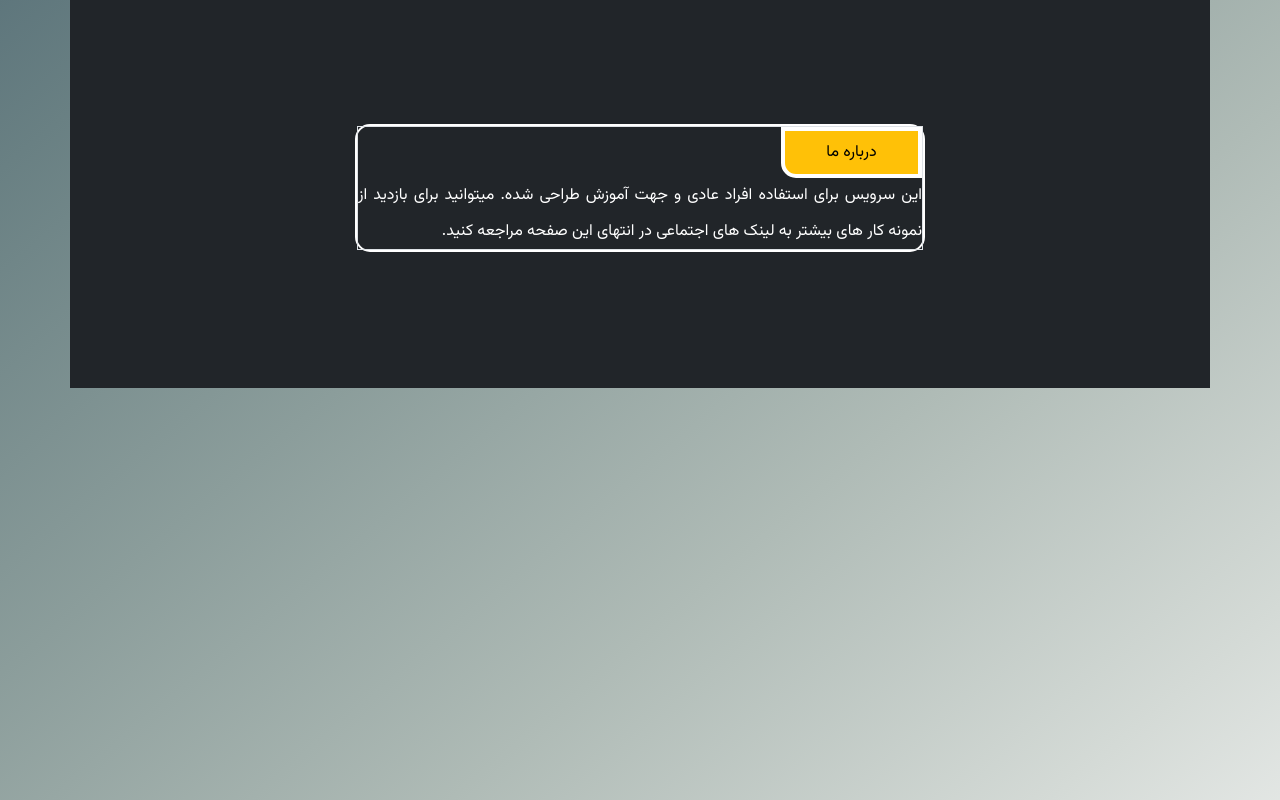
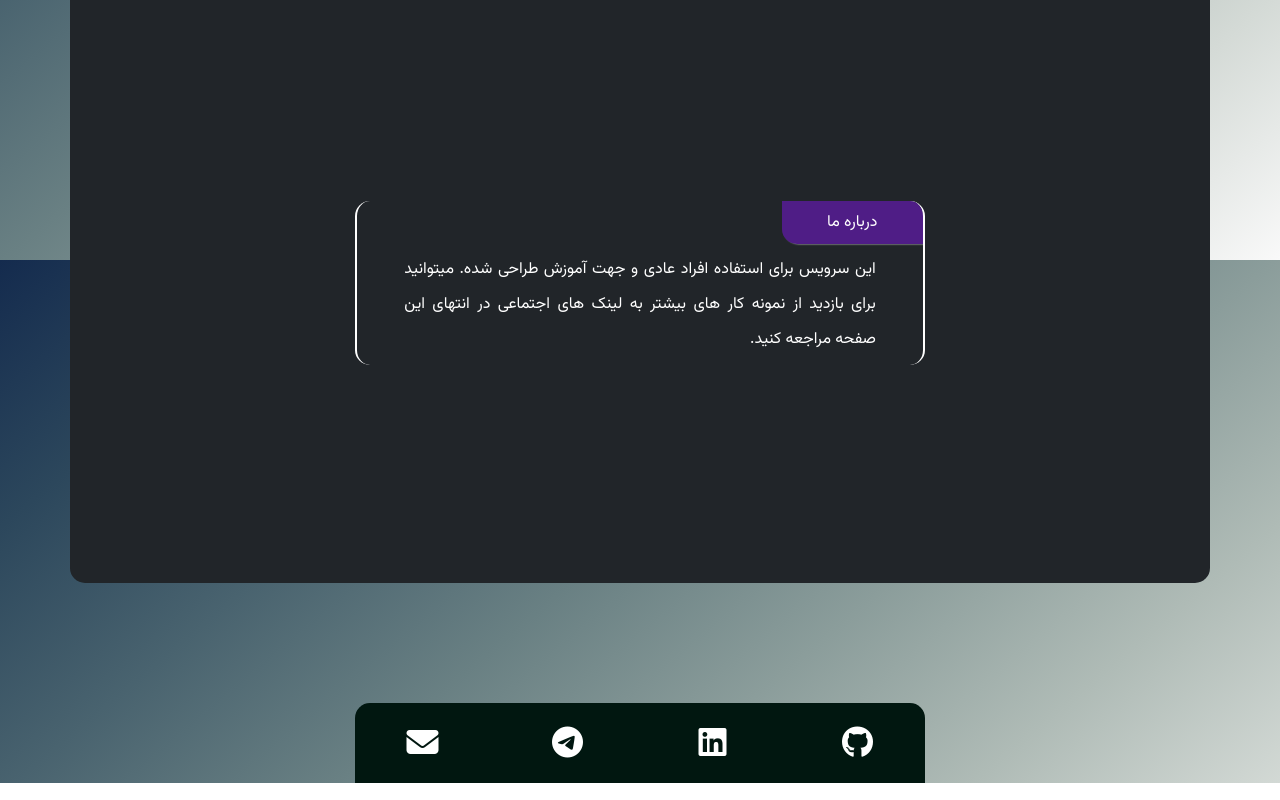
Before and after one commit to alireza-baqeri/Card-Face-Generator, a plain HTML site: page index.html in a window 1280 px wide. Shown: the part 1340-2140 px from the top of the page. Drawn offline with Linux system fonts and the light colour scheme; a web font is replaced by a local one.

Commit message:
the UI part is now finished, let's go for the Fucntionality part

```diff
--- a/assets/css/assets/footer.css
+++ b/assets/css/assets/footer.css
@@ -1,15 +1,57 @@
-.about-us-section{
+.about-us-section {
     line-height: 2.2;
     text-align: justify;
     border-radius: 15px;
-    border: 2px solid #ffffff;
+    /*border-top: 1px solid #ffffff;*/
+    border-right: 2px solid #ffffff;
+    border-left: 2px solid #ffffff;
+    /*border-bottom: 1px solid #ffffff;*/
+    overflow: hidden;
 }
-.about-us-section h3{
-    border: 4px solid white;
-    border-radius: 0  0 0 15px;
-    color: black;
+
+.about-us-section h3 {
+    /*border: 4px solid white;*/
+    border-radius: 0 0 0 15px;
+    color: #ffffff;
     /*font-size: 24px;*/
+    background: #4f1d86;
+    box-shadow: 2px 0 2px #ffffff;
 }
-.about-us-section div{
+
+.about-us-section div {
     /*font-size: 1.2rem;*/
 }
+
+
+/*body, .container, .row {*/
+/*    overflow-x: hidden;*/
+/*    max-width: 100%;*/
+/*    box-sizing: border-box;*/
+/*}*/
+
+/*img {*/
+/*    max-width: 100%;*/
+/*    height: auto;*/
+/*}*/
+.footer ul {
+    border-radius: 15px 15px 0 0;
+    background: #011710;
+
+}
+
+.footer ul li a i::before {
+    font-size: 32px;
+    color: white;
+    transition: .3s;
+}
+
+.footer ul li a i:hover::before {
+    font-size: 50px;
+    color: #ecd240;
+
+}
+
+/*.i-custom-class::before {*/
+/*    font-size: 26px !important;*/
+/*    */
+/*}*/
--- a/assets/css/assets/menu.css
+++ b/assets/css/assets/menu.css
@@ -69,7 +69,7 @@
     padding: 0.6em 2em;
     border: none;
     outline: none;
-    color: rgb(۰, ۰, ۰);
+    /*color: rgb(۰, ۰, ۰);*/
     background: #111;
     cursor: pointer;
     position: relative;
--- a/assets/css/assets/plans.css
+++ b/assets/css/assets/plans.css
@@ -1,7 +1,7 @@
 /*⬇️ Here starts the container*/
-.section-1 {
-    border-radius: 15px 15px 0 0;
-}
+/*.section-1 {*/
+/*    border-radius: 15px 15px 0 0;*/
+/*}*/
 
 /*⬇️the title of the page*/
 .h1-title {
@@ -108,3 +108,7 @@
     background-color: #0d1d5e;
     color: white;
 }
+
+.section-3 {
+    border-radius: 15px;
+}
--- a/assets/css/style.css
+++ b/assets/css/style.css
@@ -95,7 +95,7 @@ body {
 body {
     scroll-behavior: smooth;
     padding-top: 50px;
-    height: 100%;
+    /*height: 100%;*/
 
 }
 
@@ -106,8 +106,8 @@ body {
 
 .theme-toggle-btn {
     position: fixed;
-    left: 10px;
-    bottom: 10px;
+    left: 5px;
+    bottom: 35px;
     background-color: #444;
     color: white;
     padding: 8px 12px;
@@ -122,7 +122,8 @@ body {
 }
 
 .body-class-dark {
-    background: linear-gradient(-40deg, #f9f9f9, #d4dad6, #afbbb6, #8b9d9b, #698083, #49636f, #2c475c, #142b4e);
+    background-size: cover;
+    background: linear-gradient(-40deg, #f9f9f9, #d4dad6, #afbbb6, #8b9d9b, #698083, #49636f, #2c475c, #142b4e) no-repeat fixed center;
 }
 
 
@@ -150,7 +151,7 @@ body {
 
 .i-img-container {
     vertical-align: baseline;
-    margin-right: 15px;
+    /*margin-right: 15px;*/
 
 }
 
--- a/index.html
+++ b/index.html
@@ -50,7 +50,7 @@
 <!--⬆️top menu ends up here -->
 
 <!--⬇️ contents-container starts here-->
-<div class="container body-container vh-100 px-0">
+<div class="container body-container vh-100 px-0 ">
     <!--⬇️ First-sections starts here-->
     <section id="section1" class=" section-1  px-3 pt-2 pt-4">
         <!--        ⬇️⬆title-->
@@ -65,7 +65,7 @@
         </div>
         <!--        ⬆️title end here-->
         <!--        ⬇️Card starts from here-->
-        <div class="row d-flex justify-content-center mt-2">
+        <div class="row d-flex justify-content-center">
             <div class="col-12 col-sm-12 col-md-8 col-lg-6">
                 <div class="card-container">
                     <!-- ⬇️the first row which contains Shetab Icon and Bank Icon-->
@@ -98,7 +98,7 @@
                     <div class="row h-25">
                         <div class="">
                             <div class="name-input px-5 d-flex justify-content-start align-items-center h-100">
-                                <div class="text-center card-name" id="card-name">محمدرضا گل زارت
+                                <div class="text-center card-name" id="card-name">محمدرضا گلزار
                                 </div>
                             </div>
                         </div>
@@ -164,10 +164,10 @@
     </section>
     <!--⬇️ Second-sections starts here-->
     <section id="section2"
-             class=" section-2 bg-secondary text-white d-flex justify-content-center align-items-start">
+             class=" section-2   text-white d-flex justify-content-center align-items-start">
 
-        <div class="row col-12 my-5 border col-sm-12 col-md-8 col-lg-6 ">
-            <div class="col-12  guide-tag"><h2>راهنما</h2></div>
+        <div class="row col-12  my-5 col-sm-12 col-md-8 col-lg-6 ">
+            <div class="col-10 guide-tag border-top"><h2>راهنما</h2></div>
             <div class="guide-container ">
                 <div dir="rtl" class="accordion" id="accordionExample">
                     <div class="accordion-item ">
@@ -232,29 +232,45 @@
         </div>
     </section>
     <!--⬇️ Third-sections starts here-->
-    <section id="section3" class="section-3 h-50 bg-dark text-white d-flex justify-content-center align-items-center">
-        <div class="row col-sm-12 col-md-8 col-lg-6 d-flex justify-content-center align-itmes-center about-us-section">
-            <div class=" border p-0 m-0">
+    <section id="section3" class="section-3 h-75 bg-dark text-white d-flex justify-content-center align-items-center">
+        <div class="container ">
+            <div class="row d-flex justify-content-center align-itmes-center">
+                <div class="p-0 m-0 about-us-section col-11 col-md-8 col-lg-6">
                     <div class="col-12">
-                    <h3 class="h3-about-us w-25 p-1 text-center bg-warning">
+                        <h3 class="h3-about-us w-25 p-1 text-center">
                             درباره ما
                         </h3>
                     </div>
-                <div class="col-12">
-                    <p >
+                    <div class="col-10 text-justify m-auto my-2">
+                        <p>
                             این سرویس برای استفاده افراد عادی و جهت آموزش طراحی شده.
-                        میتوانید برای بازدید از نمونه کار های بیشتر به لینک های اجتماعی در انتهای این صفحه مراجعه کنید.
-
+                            میتوانید برای بازدید از نمونه کار های بیشتر به لینک های اجتماعی در انتهای این صفحه مراجعه
+                            کنید.
                         </p>
+                    </div>
                 </div>
             </div>
         </div>
     </section>
     <span class="theme-toggle-btn">🌓</span>
+    <div class="container h-25 align-content-end">
+        <div class="row ">
+            <div class="d-flex justify-content-center footer p-0">
+                <ul class="col-10 col-md-8 col-lg-6 vh-10 d-flex px-4 justify-content-between align-items-center ">
+                    <li class="col-2 d-flex justify-content-center"><a href="https://github.com/alireza-baqeri">
+                        <i class="fa-brands fa-github"></i></a></li>
+                    <li class="col-2 d-flex justify-content-center"><a
+                            href="https://www.linkedin.com/in/alireza-bagheri-a585b0239/"><i
+                            class="fa-brands fa-linkedin"></i></a></li>
+                    <li class="col-2 d-flex justify-content-center"><a href="https://t.me/alirzabgh"><i
+                            class="fa-brands fa-telegram"></i></a></li>
+                    <li class="col-2 d-flex justify-content-center"><a href="mailto:alirzabgh@gmail.com"><i
+                            class="fa-solid fa-envelope"></i></a></li>
+                </ul>
             </div>
-
-
-<br><br><br><br><br><br><br><br><br><br><br><br><br><br><br><br><br><br><br><br><br><br><br><br><br><br><br><br><br><br><br><br><br><br><br><br><br><br><br><br><br><br><br><br><br><br><br><br><br><br><br><br><br><br><br><br><br><br><br><br><br><br><br><br><br><br><br><br><br><br><br><br><br><br><br><br><br><br><br><br><br><br><br><br><br><br><br><br><br><br><br><br><br><br><br><br><br><br><br><br>
+        </div>
+    </div>
+</div>
 
 
 <!-- ////////////scripts///////// -->
@@ -262,8 +278,8 @@
 <!-- cdn -->
 
 <!--font awesome cdn-->
-
-<script src="https://kit.fontawesome.com/0456381015.js" crossorigin="anonymous"></script>
+<script src="https://kit.fontawesome.com/cd368f849e.js" crossorigin="anonymous"></script>
+<!--<script src="https://kit.fontawesome.com/0456381015.js" crossorigin="anonymous"></script>-->
 <!-- bootstrap -->
 <script src="assets/bootstrap-5.3.5-dist/js/bootstrap.js"></script>
 <!--    <script src="https://cdn.jsdelivr.net/npm/bootstrap@5.3.5/dist/js/bootstrap.bundle.min.js" integrity="sha384-k6d4wzSIapyDyv1kpU366/PK5hCdSbCRGRCMv+eplOQJWyd1fbcAu9OCUj5zNLiq" crossorigin="anonymous"></script>-->
```
Lines whose indentation alone changed are shown as unchanged.
